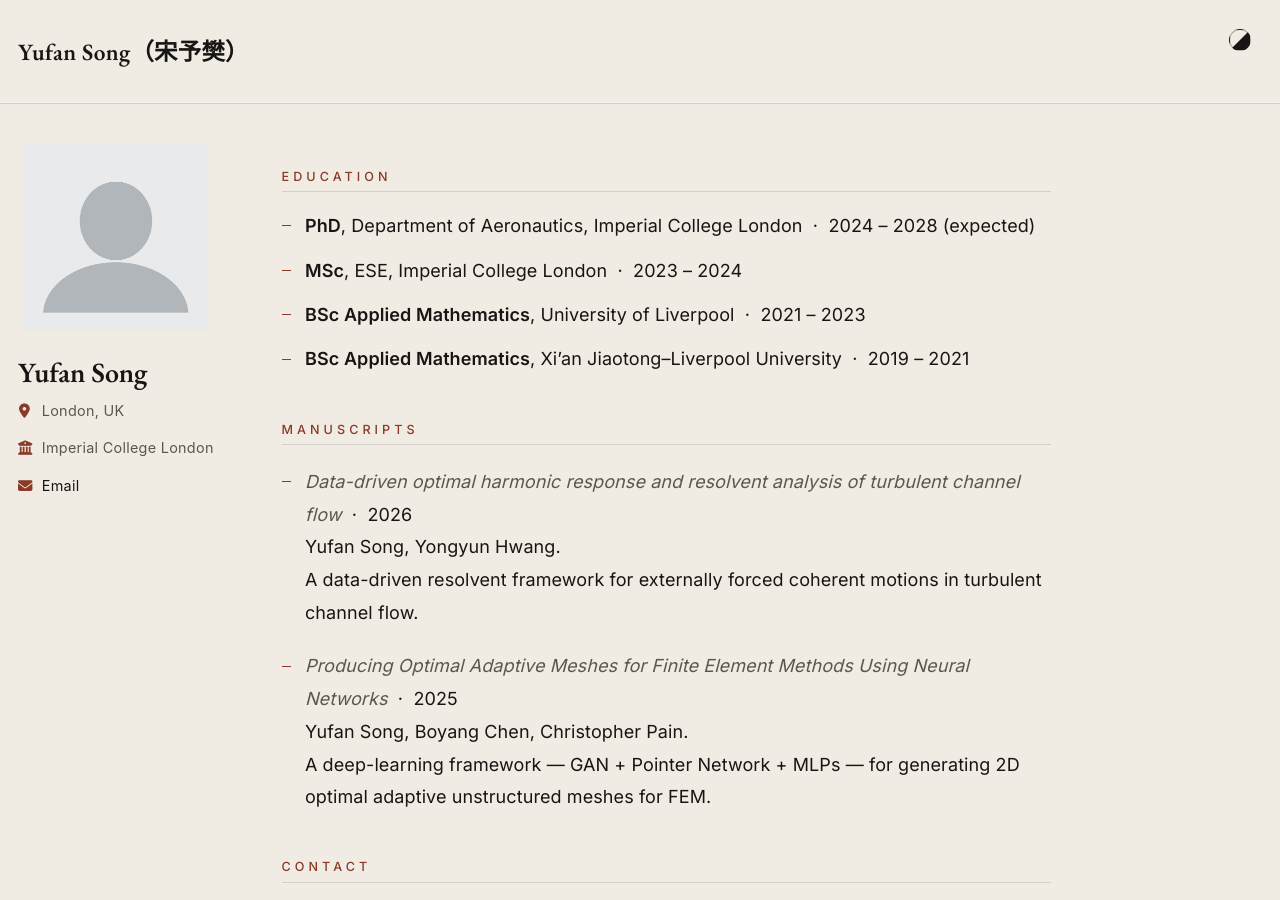
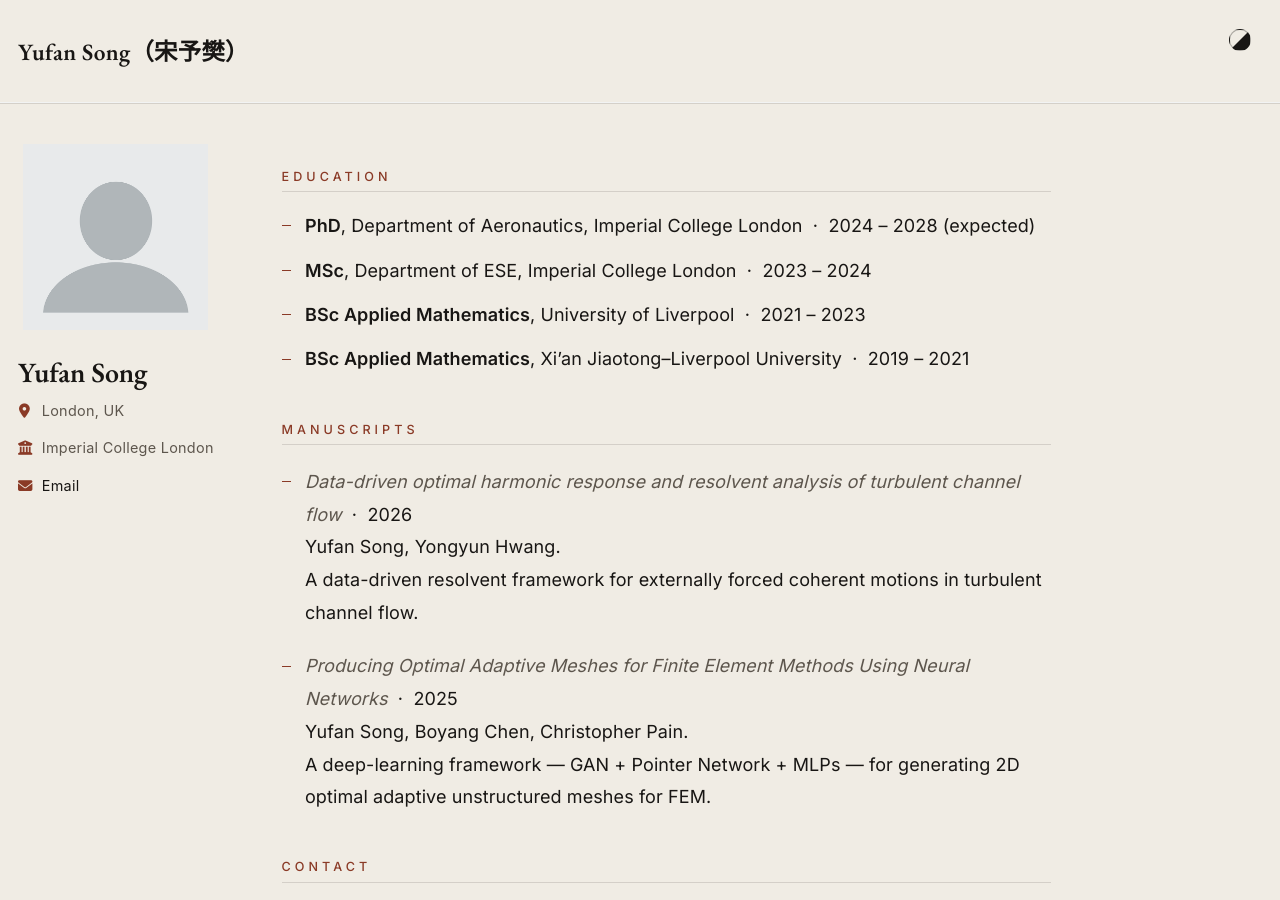
Before and after one commit to songyufan1005/yufansong.github.io, a Jekyll site: the page built from _pages/about.md, in a window 1280 px wide and 900 px high, scrolled down 639 px. Built offline with Jekyll 4.4.1, drawn with Linux system fonts in a browser that asks for light colours; a script bundle is joined from its source files by our own code; library files that are not in the unit come from our copies.

Commit message:
Spell out 'Department of ESE' on the MSc line
Co-Authored-By: Claude Opus 4.7 (1M context) <noreply@anthropic.com>

```diff
--- a/_pages/about.md
+++ b/_pages/about.md
@@ -27,7 +27,7 @@ News
 Education
 ======
 - **PhD**, Department of Aeronautics, Imperial College London &nbsp;·&nbsp; 2024 – 2028 (expected)
-- **MSc**, ESE, Imperial College London &nbsp;·&nbsp; 2023 – 2024
+- **MSc**, Department of ESE, Imperial College London &nbsp;·&nbsp; 2023 – 2024
 - **BSc Applied Mathematics**, University of Liverpool &nbsp;·&nbsp; 2021 – 2023
 - **BSc Applied Mathematics**, Xi'an Jiaotong–Liverpool University &nbsp;·&nbsp; 2019 – 2021
 
```
